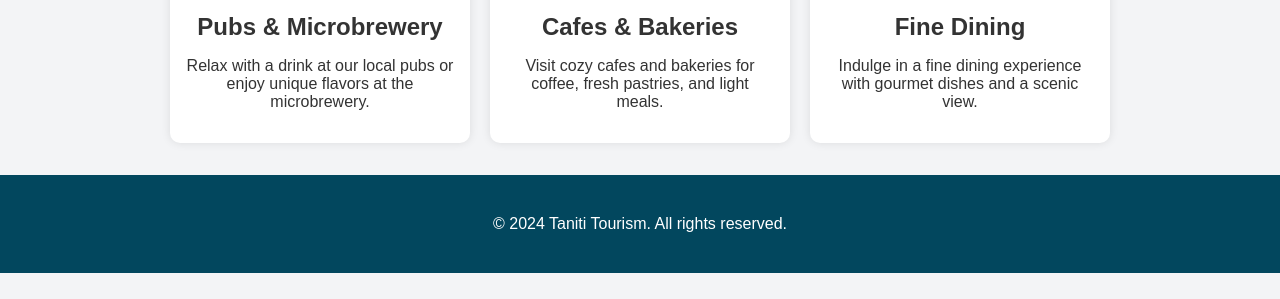
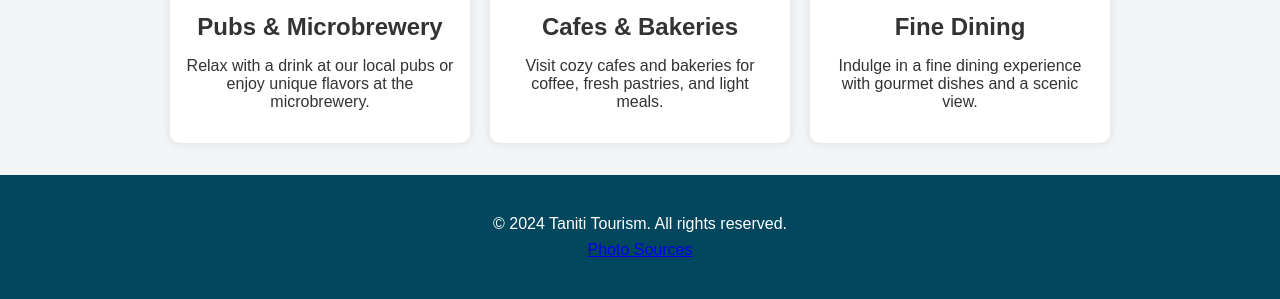
Before and after one commit to kasimo22/taniti, a plain HTML site: page dining.html in a window 1280 px wide. Shown: the part 910-1209 px from the top of the page. Before the commit the page ends 1183 px from the top, so only its background shows below. Drawn offline with Linux system fonts and the light colour scheme.

Commit message:
Update dining.html

```diff
--- a/dining.html
+++ b/dining.html
@@ -79,6 +79,7 @@
         <div class="container">
             <p>&copy; 2024 Taniti Tourism. All rights reserved.</p>
         </div>
+        <p><a href="sources.html">Photo Sources</a></p>
     </footer>
 </body>
 
```
